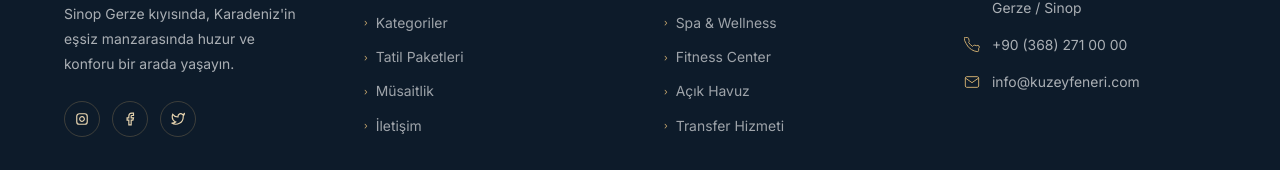
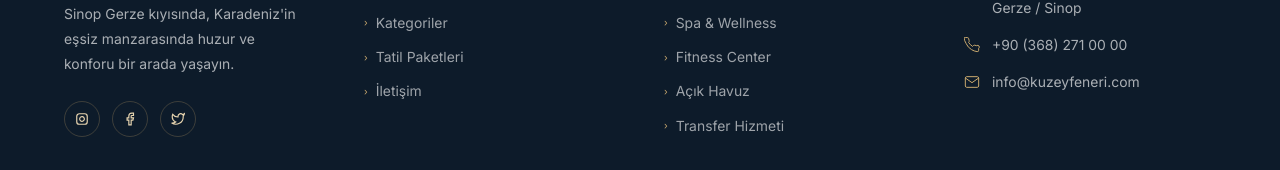
Before and after one commit to mahirr-Art/hotel-reservation-system, a Next.js app: page / in a window 1280 px wide. Shown: the part 5457-5627 px from the top of the page. Built offline with nearby package versions, Linux system fonts and the light colour scheme; no server answers; the database is empty; a web font is replaced by a local one.

Commit message:
feat: remove musaitlik link from Footer links array to completely delete availability routes

```diff
--- a/components/Footer.tsx
+++ b/components/Footer.tsx
@@ -7,7 +7,6 @@ export default function Footer() {
     { href: "/odalarimiz", label: "Odalarımız" },
     { href: "/kategoriler", label: "Kategoriler" },
     { href: "/tatil", label: "Tatil Paketleri" },
-    { href: "/musaitlik", label: "Müsaitlik" },
     { href: "/iletisim", label: "İletişim" },
   ];
 
```
